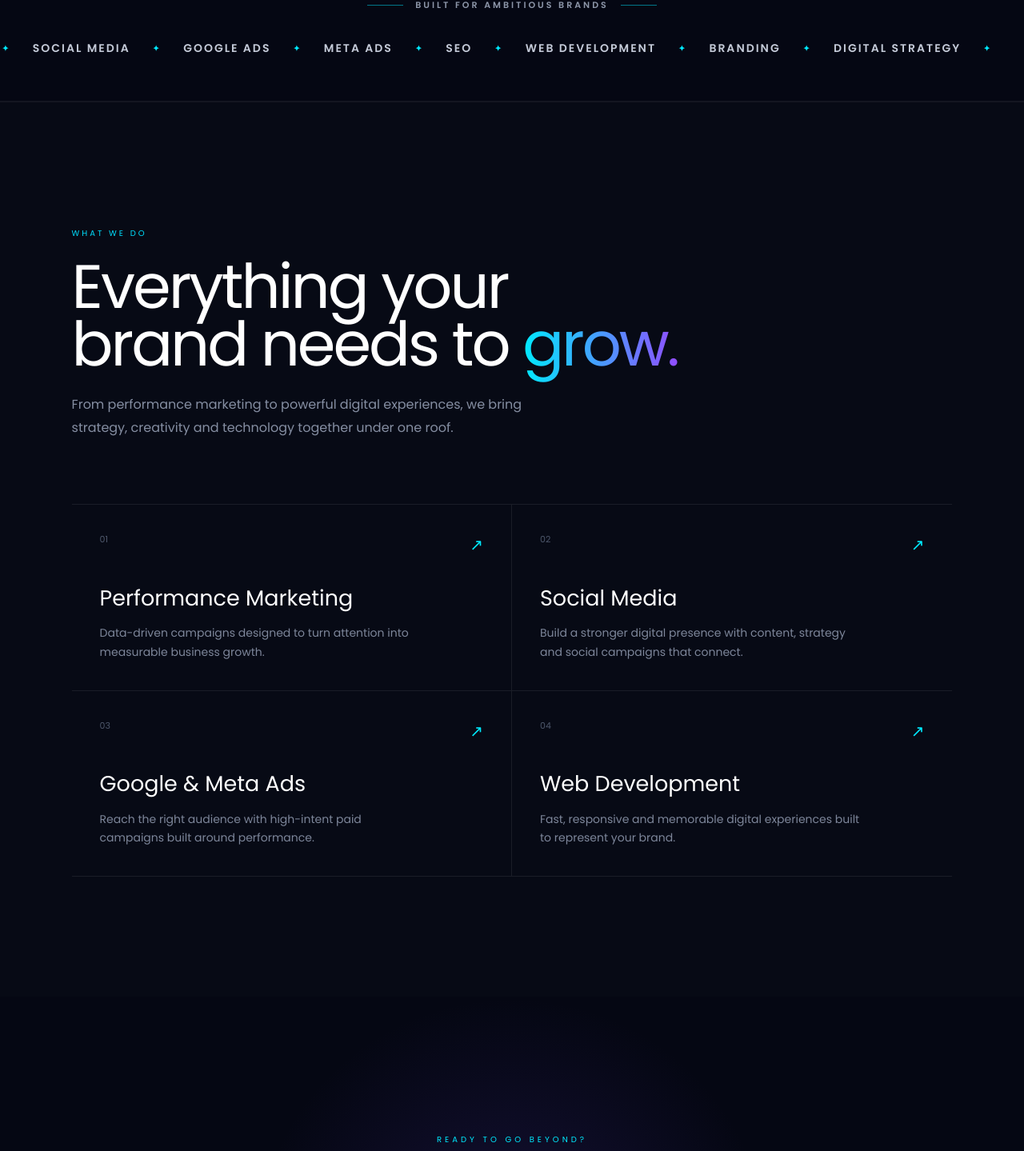
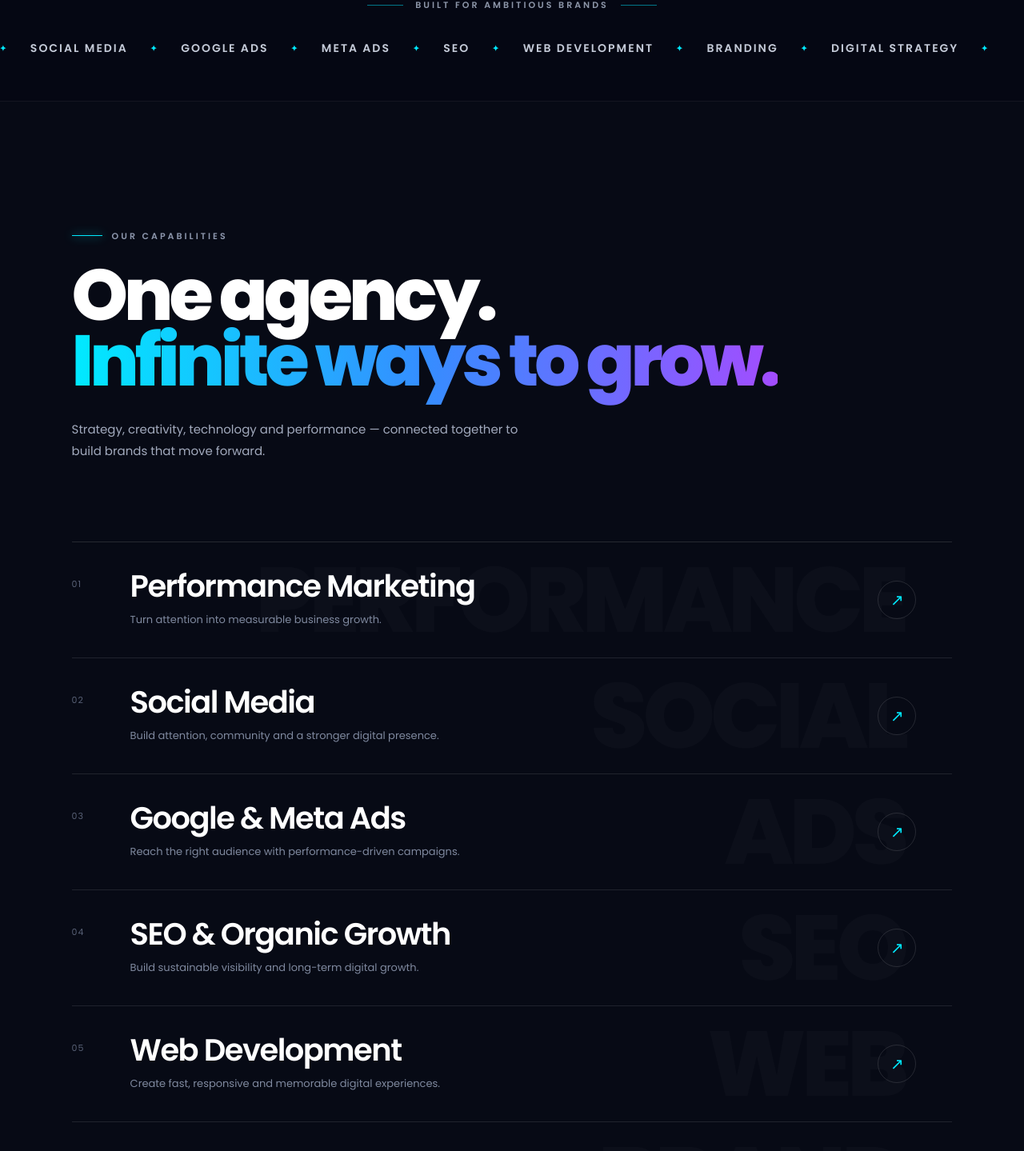
Before and after one commit to girimarketingagency01-dev/demo-agency, a Next.js app: page / in a window 1280 px wide. Shown: the part 858-2297 px from the top of the page at 80% size. Built offline with nearby package versions, Linux system fonts and the light colour scheme.

Commit message:
Update website

```diff
--- a/app/globals.css
+++ b/app/globals.css
@@ -1234,3 +1234,412 @@ footer small {
   }
 
 }
+
+
+
+/* =========================================
+   INTERACTIVE SERVICES SECTION
+========================================= */
+
+.services-interactive {
+  position: relative;
+  padding: 160px 7% 120px;
+  background: #070a15;
+  overflow: hidden;
+}
+
+
+/* INTRO */
+
+.services-intro {
+  max-width: 900px;
+  margin-bottom: 100px;
+}
+
+.services-kicker {
+  display: flex;
+  align-items: center;
+  gap: 12px;
+
+  color: #8d97ad;
+
+  font-size: 11px;
+  font-weight: 600;
+  letter-spacing: 3px;
+}
+
+.services-kicker span {
+  width: 38px;
+  height: 1px;
+
+  background: #00eaff;
+
+  box-shadow: 0 0 12px #00eaff;
+}
+
+.services-intro h2 {
+  margin-top: 25px;
+
+  font-size: clamp(50px, 7vw, 100px);
+
+  line-height: 0.92;
+
+  letter-spacing: -5px;
+
+  font-weight: 800;
+}
+
+.services-intro h2 em {
+  font-style: normal;
+
+  background: linear-gradient(
+    90deg,
+    #00eaff,
+    #358dff,
+    #a34cff
+  );
+
+  -webkit-background-clip: text;
+  background-clip: text;
+
+  color: transparent;
+}
+
+.services-intro p {
+  max-width: 570px;
+
+  margin-top: 30px;
+
+  color: #a2aabd;
+
+  font-size: 15px;
+
+  line-height: 1.8;
+}
+
+
+/* SERVICES LIST */
+
+.services-list {
+  position: relative;
+
+  border-top: 1px solid rgba(255,255,255,0.12);
+}
+
+
+/* SERVICE ROW */
+
+.interactive-service {
+  position: relative;
+
+  min-height: 145px;
+
+  display: flex;
+  align-items: center;
+  justify-content: space-between;
+
+  padding: 25px 45px 25px 0;
+
+  border-bottom: 1px solid rgba(255,255,255,0.1);
+
+  overflow: hidden;
+
+  transition:
+    padding 0.45s ease,
+    background 0.45s ease;
+}
+
+
+/* HOVER GLOW */
+
+.interactive-service::before {
+  content: "";
+
+  position: absolute;
+
+  left: -10%;
+  right: -10%;
+  bottom: -100%;
+
+  height: 200%;
+
+  background: radial-gradient(
+    ellipse at center,
+    rgba(0,229,255,0.09),
+    transparent 55%
+  );
+
+  opacity: 0;
+
+  transition: 0.5s;
+
+  pointer-events: none;
+}
+
+.interactive-service:hover::before {
+  opacity: 1;
+}
+
+
+/* LEFT */
+
+.service-left {
+  position: relative;
+
+  z-index: 2;
+
+  display: flex;
+  align-items: flex-start;
+
+  gap: 45px;
+}
+
+.interactive-number {
+  padding-top: 8px;
+
+  min-width: 28px;
+
+  color: #586176;
+
+  font-size: 11px;
+
+  letter-spacing: 1px;
+
+  transition: color 0.35s;
+}
+
+.interactive-service h3 {
+  margin: 0;
+
+  font-size: clamp(25px, 3vw, 42px);
+
+  line-height: 1;
+
+  letter-spacing: -1.5px;
+
+  font-weight: 600;
+
+  transition:
+    transform 0.45s ease,
+    color 0.35s ease;
+}
+
+.interactive-service p {
+  margin-top: 13px;
+
+  color: #7f899f;
+
+  font-size: 13px;
+
+  line-height: 1.6;
+
+  transition: color 0.35s;
+}
+
+
+/* BIG BACKGROUND WORD */
+
+.service-middle {
+  position: absolute;
+
+  right: 90px;
+
+  top: 50%;
+
+  transform:
+    translateY(-50%)
+    translateX(30px);
+
+  font-size: clamp(55px, 9vw, 130px);
+
+  line-height: 1;
+
+  font-weight: 800;
+
+  letter-spacing: -6px;
+
+  color: rgba(255,255,255,0.025);
+
+  pointer-events: none;
+
+  transition:
+    transform 0.6s ease,
+    color 0.6s ease;
+}
+
+
+/* ARROW */
+
+.interactive-arrow {
+  position: relative;
+
+  z-index: 3;
+
+  display: flex;
+
+  align-items: center;
+  justify-content: center;
+
+  width: 48px;
+  height: 48px;
+
+  border: 1px solid rgba(255,255,255,0.12);
+
+  border-radius: 50%;
+
+  color: #00eaff;
+
+  font-size: 20px;
+
+  transition:
+    transform 0.45s ease,
+    background 0.35s ease,
+    border-color 0.35s ease;
+}
+
+
+/* HOVER */
+
+.interactive-service:hover {
+  padding-left: 25px;
+
+  background: rgba(0,229,255,0.025);
+}
+
+.interactive-service:hover .interactive-number {
+  color: #00eaff;
+}
+
+.interactive-service:hover h3 {
+  color: #ffffff;
+
+  transform: translateX(8px);
+}
+
+.interactive-service:hover p {
+  color: #aab3c7;
+}
+
+.interactive-service:hover .service-middle {
+  transform:
+    translateY(-50%)
+    translateX(0)
+    scale(1.08);
+
+  color: rgba(0,229,255,0.07);
+}
+
+.interactive-service:hover .interactive-arrow {
+  transform: rotate(45deg) scale(1.1);
+
+  background: rgba(0,229,255,0.08);
+
+  border-color: rgba(0,229,255,0.6);
+}
+
+
+/* BOTTOM */
+
+.services-bottom {
+  display: flex;
+
+  align-items: center;
+
+  gap: 14px;
+
+  margin-top: 65px;
+
+  color: #626b80;
+
+  font-size: 9px;
+
+  letter-spacing: 2px;
+}
+
+.services-bottom span {
+  font-size: 25px;
+
+  color: #00eaff;
+
+  filter: drop-shadow(0 0 8px rgba(0,229,255,0.5));
+}
+
+
+/* =========================================
+   MOBILE
+========================================= */
+
+@media (max-width: 700px) {
+
+  .services-interactive {
+    padding: 110px 6% 80px;
+  }
+
+  .services-intro {
+    margin-bottom: 60px;
+  }
+
+  .services-intro h2 {
+    font-size: 52px;
+
+    letter-spacing: -3px;
+  }
+
+  .services-intro p {
+    font-size: 14px;
+  }
+
+  .interactive-service {
+    min-height: 125px;
+
+    padding: 25px 0;
+  }
+
+  .interactive-service:hover {
+    padding-left: 10px;
+  }
+
+  .service-left {
+    gap: 18px;
+  }
+
+  .interactive-number {
+    min-width: 20px;
+  }
+
+  .interactive-service h3 {
+    font-size: 23px;
+
+    letter-spacing: -0.7px;
+
+    padding-right: 35px;
+  }
+
+  .interactive-service p {
+    font-size: 12px;
+
+    max-width: 250px;
+  }
+
+  .service-middle {
+    display: none;
+  }
+
+  .interactive-arrow {
+    position: absolute;
+
+    right: 0;
+    top: 28px;
+
+    width: 38px;
+    height: 38px;
+
+    font-size: 16px;
+  }
+
+  .services-bottom {
+    margin-top: 45px;
+
+    line-height: 1.8;
+  }
+}
--- a/app/page.tsx
+++ b/app/page.tsx
@@ -296,87 +296,209 @@ export default function Home() {
 </section>
 
       {/* =========================
-          SERVICES PREVIEW
+    SERVICES — INTERACTIVE
 ========================= */}
 
-      <section className="services-preview" id="services">
+<section className="services-interactive" id="services">
 
-        <div className="section-heading">
+  <div className="services-intro">
 
-          <span>WHAT WE DO</span>
+    <div className="services-kicker">
+      <span></span>
+      OUR CAPABILITIES
+    </div>
 
     <h2>
-            Everything your
+      One agency.
       <br />
-            brand needs to{" "}
-            <em>grow.</em>
+      <em>Infinite ways to grow.</em>
     </h2>
 
     <p>
-            From performance marketing to powerful digital experiences,
-            we bring strategy, creativity and technology together under
-            one roof.
+      Strategy, creativity, technology and performance —
+      connected together to build brands that move forward.
     </p>
 
   </div>
 
 
-        <div className="service-grid">
+  <div className="services-list">
 
-          <div className="service-card">
-            <div className="service-number">01</div>
+    {/* 01 */}
 
+    <a href="#" className="interactive-service">
+
+      <div className="service-left">
+
+        <span className="interactive-number">01</span>
+
+        <div>
           <h3>Performance Marketing</h3>
 
           <p>
-              Data-driven campaigns designed to turn attention
-              into measurable business growth.
+            Turn attention into measurable business growth.
+          </p>
+        </div>
+
+      </div>
+
+      <div className="service-middle">
+        PERFORMANCE
+      </div>
+
+      <span className="interactive-arrow">↗</span>
+
+    </a>
+
+
+    {/* 02 */}
+
+    <a href="#" className="interactive-service">
+
+      <div className="service-left">
+
+        <span className="interactive-number">02</span>
+
+        <div>
+          <h3>Social Media</h3>
+
+          <p>
+            Build attention, community and a stronger digital presence.
+          </p>
+        </div>
+
+      </div>
+
+      <div className="service-middle">
+        SOCIAL
+      </div>
+
+      <span className="interactive-arrow">↗</span>
+
+    </a>
+
+
+    {/* 03 */}
+
+    <a href="#" className="interactive-service">
+
+      <div className="service-left">
+
+        <span className="interactive-number">03</span>
+
+        <div>
+          <h3>Google & Meta Ads</h3>
+
+          <p>
+            Reach the right audience with performance-driven campaigns.
           </p>
 
-            <div className="service-arrow">↗</div>
+        </div>
+
+      </div>
+
+      <div className="service-middle">
+        ADS
+      </div>
+
+      <span className="interactive-arrow">↗</span>
+
+    </a>
+
+
+    {/* 04 */}
+
+    <a href="#" className="interactive-service">
+
+      <div className="service-left">
+
+        <span className="interactive-number">04</span>
+
+        <div>
+          <h3>SEO & Organic Growth</h3>
+
+          <p>
+            Build sustainable visibility and long-term digital growth.
+          </p>
+
+        </div>
+
+      </div>
+
+      <div className="service-middle">
+        SEO
+      </div>
+
+      <span className="interactive-arrow">↗</span>
+
+    </a>
+
+
+    {/* 05 */}
+
+    <a href="#" className="interactive-service">
+
+      <div className="service-left">
+
+        <span className="interactive-number">05</span>
+
+        <div>
+          <h3>Web Development</h3>
+
+          <p>
+            Create fast, responsive and memorable digital experiences.
+          </p>
+
+        </div>
+
+      </div>
+
+      <div className="service-middle">
+        WEB
+      </div>
+
+      <span className="interactive-arrow">↗</span>
+
+    </a>
+
+
+    {/* 06 */}
+
+    <a href="#" className="interactive-service">
+
+      <div className="service-left">
+
+        <span className="interactive-number">06</span>
+
+        <div>
+          <h3>Branding & Digital Strategy</h3>
+
+          <p>
+            Shape a clear identity and strategy built for what's next.
+          </p>
+
+        </div>
+
+      </div>
+
+      <div className="service-middle">
+        BRAND
+      </div>
+
+      <span className="interactive-arrow">↗</span>
+
+    </a>
+
   </div>
 
 
-          <div className="service-card">
-            <div className="service-number">02</div>
+  <div className="services-bottom">
 
-            <h3>Social Media</h3>
+    <span>∞</span>
 
     <p>
-              Build a stronger digital presence with content,
-              strategy and social campaigns that connect.
+      MULTIPLE DISCIPLINES · ONE CONNECTED SYSTEM
     </p>
-
-            <div className="service-arrow">↗</div>
-          </div>
-
-
-          <div className="service-card">
-            <div className="service-number">03</div>
-
-            <h3>Google & Meta Ads</h3>
-
-            <p>
-              Reach the right audience with high-intent paid
-              campaigns built around performance.
-            </p>
-
-            <div className="service-arrow">↗</div>
-          </div>
-
-
-          <div className="service-card">
-            <div className="service-number">04</div>
-
-            <h3>Web Development</h3>
-
-            <p>
-              Fast, responsive and memorable digital experiences
-              built to represent your brand.
-            </p>
-
-            <div className="service-arrow">↗</div>
-          </div>
 
   </div>
 
```
Lines whose indentation alone changed are shown as unchanged.
